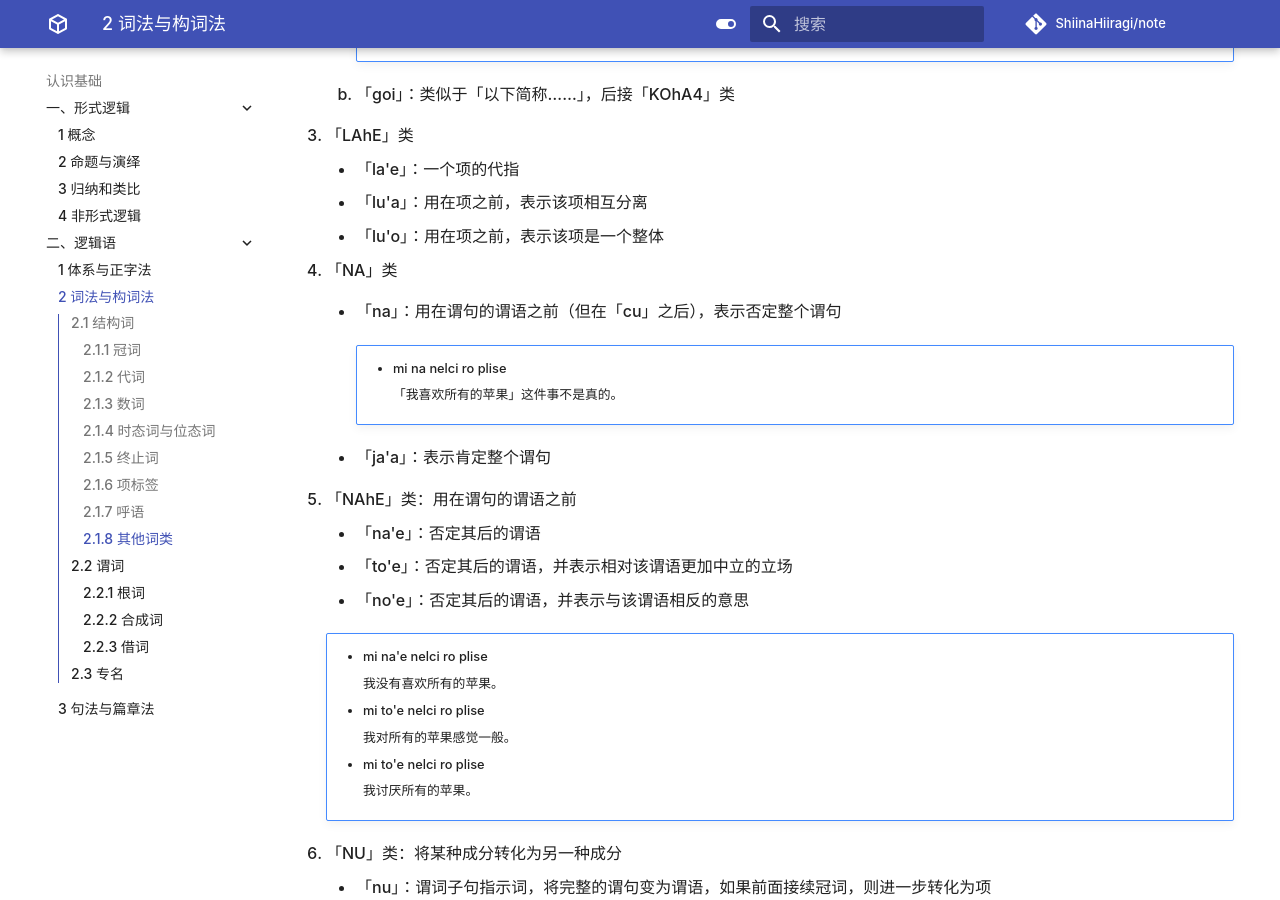
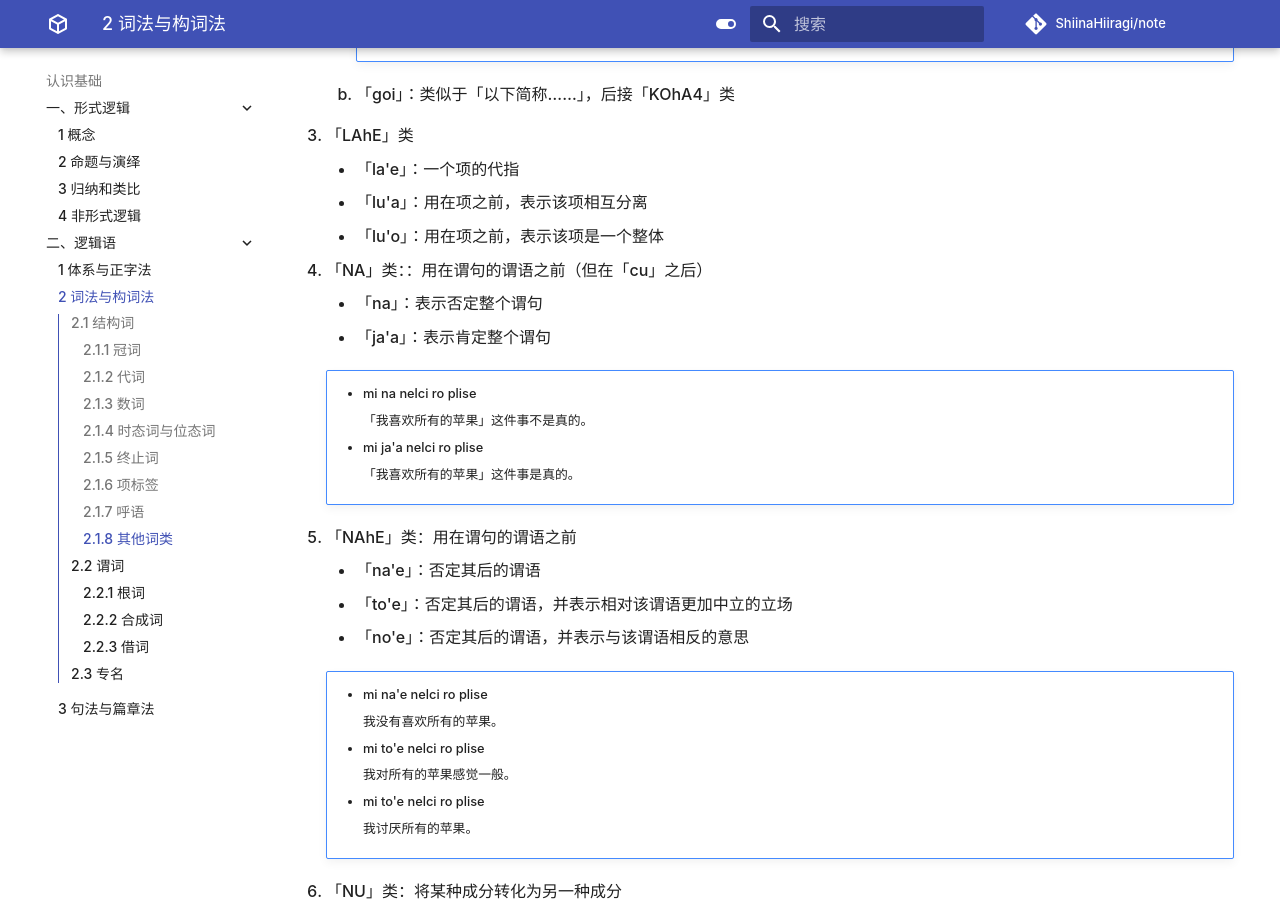
Before and after one commit to ShiinaHiiragi/note, an MkDocs documentation site: the page built from docs/cogn/jbo/lex.md, in a window 1280 px wide and 900 px high, scrolled down 7799 px. Built offline with MkDocs 1.6.1 and Material for MkDocs 9.7.7, drawn with Linux system fonts in a browser that asks for light colours; comment, search, counter and statistics services are not loaded; some of the changed text lies outside the part shown.

Commit message:
fix format

```diff
--- a/docs/cogn/jbo/lex.md
+++ b/docs/cogn/jbo/lex.md
@@ -208,9 +208,9 @@
 2. 任何关于位置的结构词或结构词序列都可以放在谓词之前，使整个谓句进入相应位态
 
     !!! note ""
-        - mi vi citka
+        - mi vi citka le plise
 
-            我在这里吃东西。
+            我在这里吃那个苹果。
 
     1. 「VA」类：表示位态关系，用于对事件的发生位置进行相对定位。通常后接一项
         - 「vi」：这里；在很近范围内
@@ -316,15 +316,18 @@
     - 「la'e」：一个项的代指
     - 「lu'a」：用在项之前，表示该项相互分离
     - 「lu'o」：用在项之前，表示该项是一个整体
-4. 「NA」类
-    - 「na」：用在谓句的谓语之前（但在「cu」之后），表示否定整个谓句
+4. 「NA」类：：用在谓句的谓语之前（但在「cu」之后）
+    - 「na」：表示否定整个谓句
+    - 「ja'a」：表示肯定整个谓句
 
-        !!! note ""
-            - mi na nelci ro plise
+    !!! note ""
+        - mi na nelci ro plise
 
-                「我喜欢所有的苹果」这件事不是真的。
+            「我喜欢所有的苹果」这件事不是真的。
 
-    - 「ja'a」：表示肯定整个谓句
+        - mi ja'a nelci ro plise
+
+            「我喜欢所有的苹果」这件事是真的。
 
 5. 「NAhE」类：用在谓句的谓语之前
     - 「na'e」：否定其后的谓语
```
